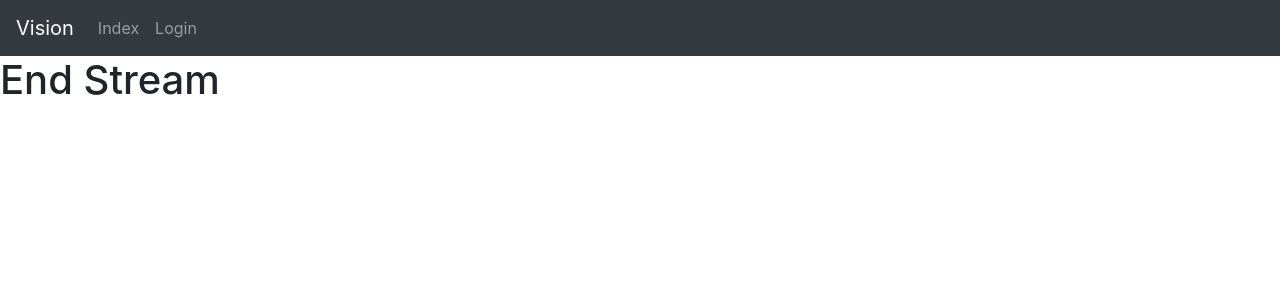
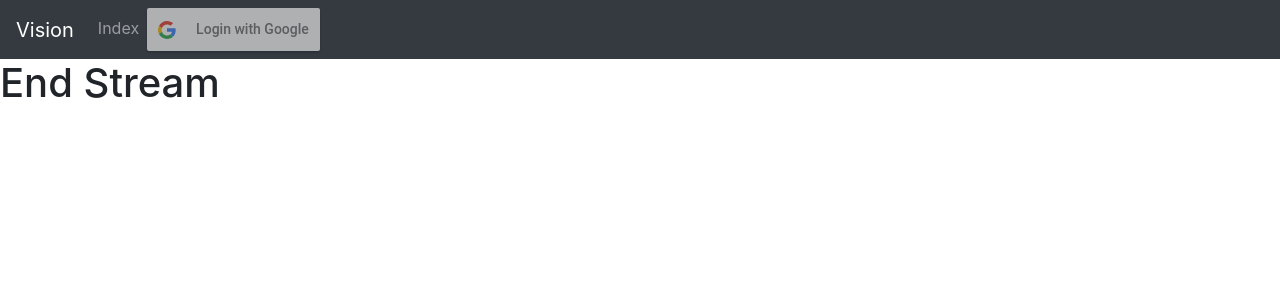
Before and after one commit to todokku/twitch.tv_clone, a React (Create React App) app in the folder client/: page /streamdelete in a window 1280 px wide. Shown: the top 300 px of the page. Built offline with nearby package versions, Linux system fonts and the light colour scheme.

Commit message:
implemented react-google-login
added OAuth with Google Login

```diff
--- a/client/package.json
+++ b/client/package.json
@@ -8,6 +8,7 @@
     "@testing-library/user-event": "^7.2.1",
     "react": "^16.13.1",
     "react-dom": "^16.13.1",
+    "react-google-login": "^5.1.10",
     "react-router-dom": "^5.1.2",
     "react-scripts": "^3.4.1"
   },
--- a/client/src/components/GlobalNav.js
+++ b/client/src/components/GlobalNav.js
@@ -1,4 +1,6 @@
 import React from "react";
+//Google Login Component
+import { GoogleLogin } from 'react-google-login';
 import { Link, BrowserRouter as Router, Route } from "react-router-dom";
 import StreamHome from "./streams/StreamHome";
 import StreamIndex from "./streams/StreamIndex";
@@ -6,6 +8,9 @@ import StreamCreate from "./streams/StreamCreate";
 import StreamShow from "./streams/StreamShow";
 import StreamEdit from "./streams/StreamEdit";
 import StreamDelete from "./streams/StreamDelete";
+const responseGoogle = (response) => {
+  console.log(response);
+}
 const GlobalNav = () => {
   return (
     <div>
@@ -30,12 +35,14 @@ const GlobalNav = () => {
               <Link className="nav-item nav-link" to="/index">
                 Index
               </Link>
-              <div
-                className="g-signin2 nav-item nav-link"
-                data-onsuccess="onSignIn"
-              >
-                Login
-              </div>
+              <GoogleLogin
+                className="nav-item nav-link "
+                clientId="536299701530-t8uf044eu68nu4mc9fbcqloa7lktf6u8.apps.googleusercontent.com"
+                buttonText="Login with Google"
+                onSuccess={responseGoogle}
+                onFailure={responseGoogle}
+                cookiePolicy={'single_host_origin'}
+              />
             </div>
           </div>
         </nav>
```
Also changed, not shown: 1 other file (tests, documents, lock files or other folders).
